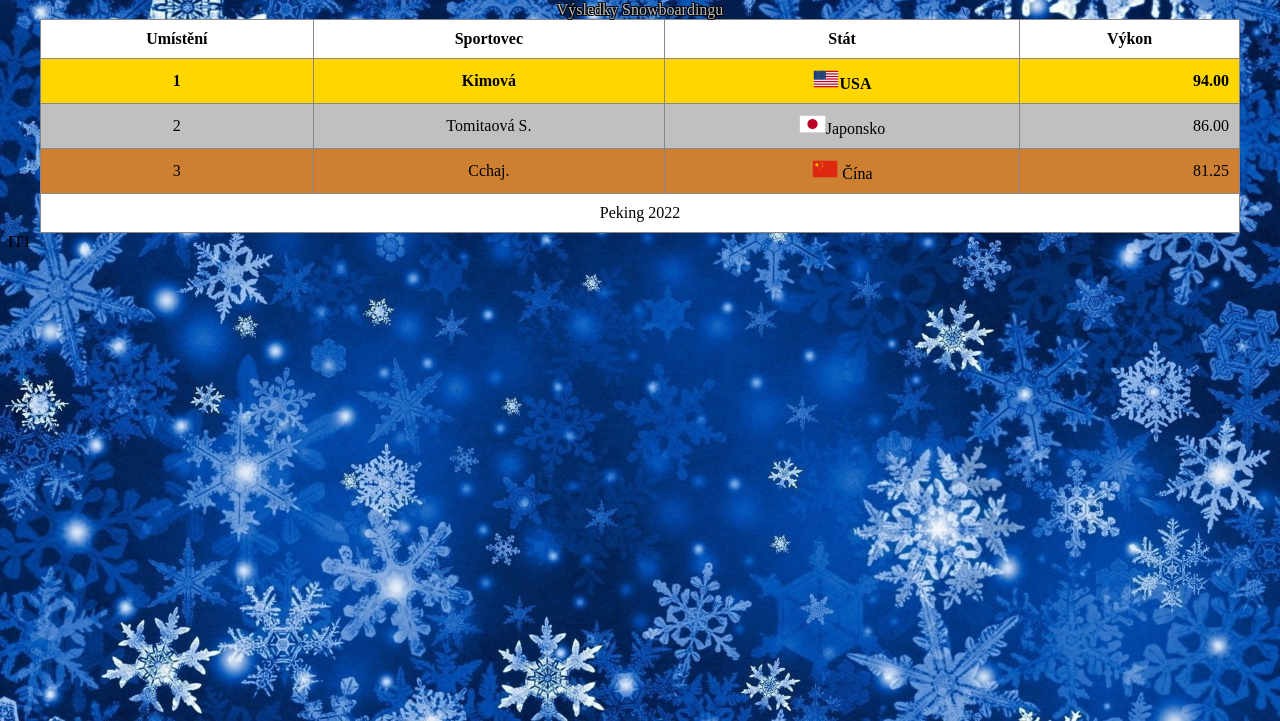
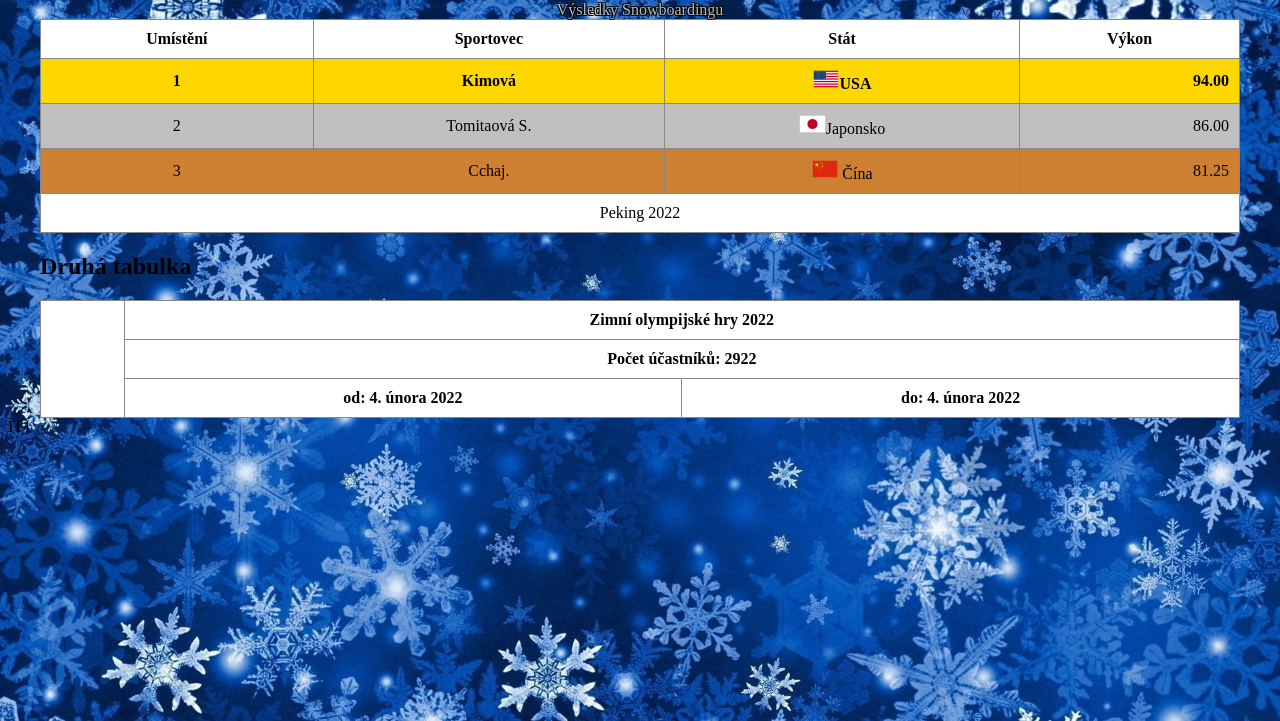
Before and after one commit to TomasMatonoha/HTML-Tabulka, a plain HTML site: page index.html in a window 1280 px wide. Shown: the part 79-800 px from the top of the page. Drawn offline with Linux system fonts and the light colour scheme.

Commit message:
04 Tabulka druha

```diff
--- a/css/style.css
+++ b/css/style.css
@@ -63,3 +63,7 @@ tr {
     background-attachment: fixed;
     background-size:  100%;
 }
+
+#info {
+    background-color: rgba(200, 200, 200 , 0.5);
+}
--- a/index.html
+++ b/index.html
@@ -50,6 +50,23 @@
                 </td>
             </tfoot>
         </table>
+        <h2>Druhá tabulka</h2>
+        <table class="" id="info">
+            <tbody>
+                <tr>
+                    <th rowspan="3">
+                    </th>
+                    <th colspan="2">Zimní olympijské hry 2022</th>
+                </tr>
+                <tr>
+                    <th colspan="2">Počet účastníků: 2922 </th>
+                </tr>
+                <tr>
+                    <th>od: 4. února 2022</th>
+                    <th>do: 4. února 2022</th>
+                </tr>
+            </tbody>
+        </table>
     </main>
     <footer>IT1</footer>
 </body>
```
